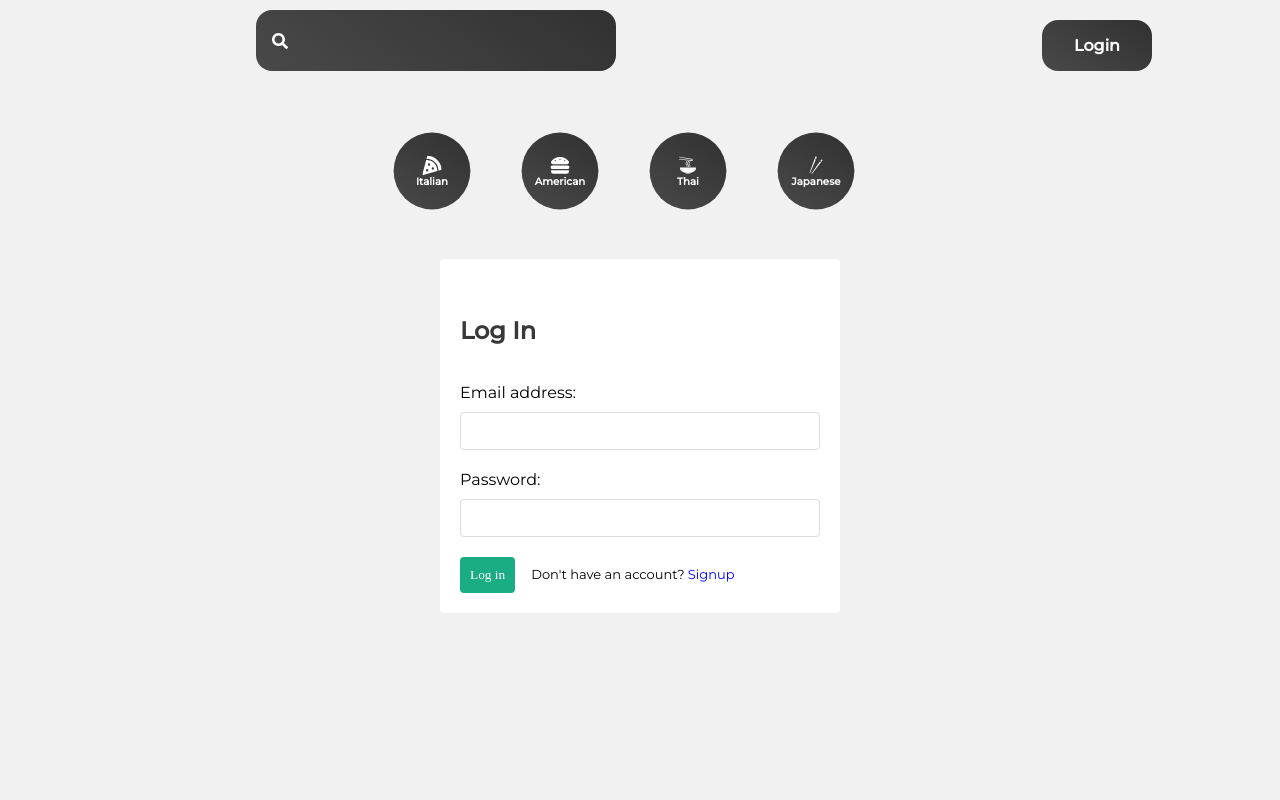
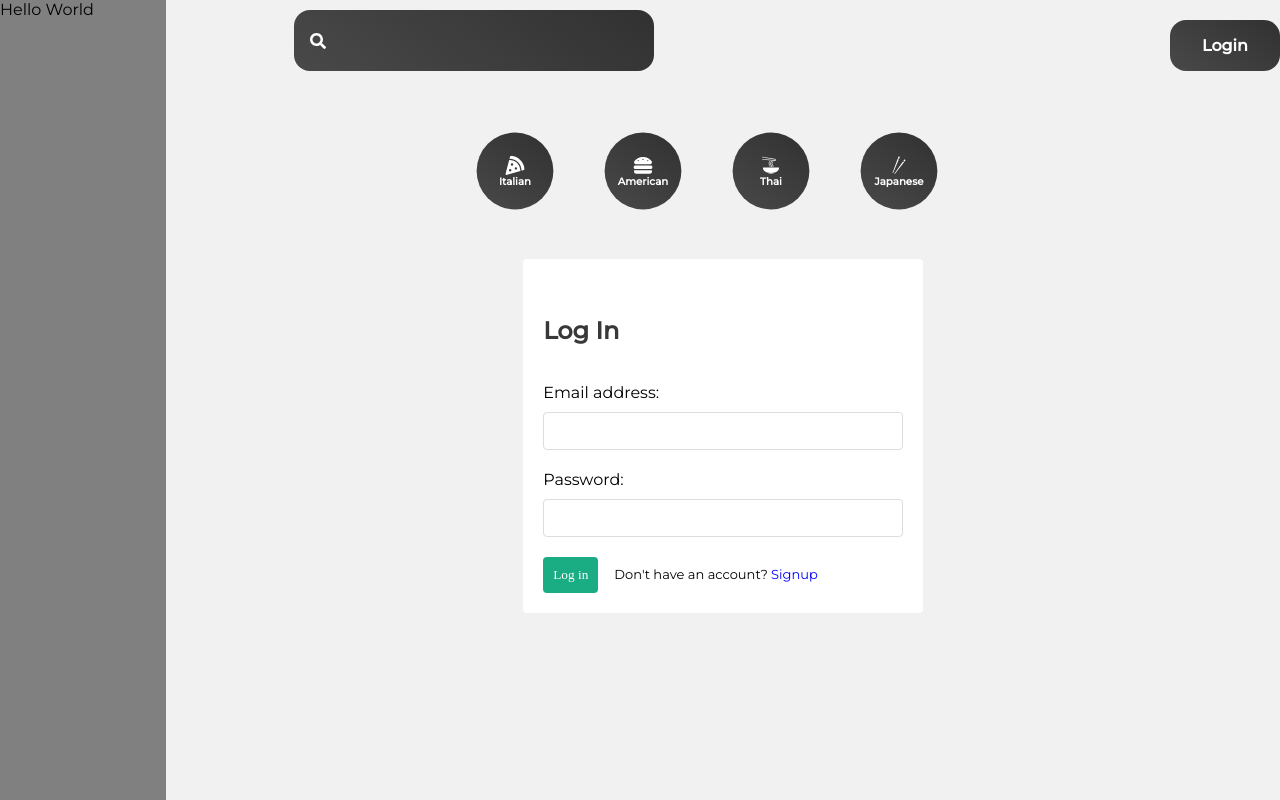
Before and after one commit to rakibul-wdp/Simple-page, a React (Create React App) app in the folder client/: page /login in a window 1280 px wide. Built offline with nearby package versions, Linux system fonts and the light colour scheme.

Commit message:
create simple sidebar

```diff
--- a/client/src/App.js
+++ b/client/src/App.js
@@ -1,16 +1,28 @@
 import { BrowserRouter } from "react-router-dom";
+import styled from "styled-components";
 import Category from "./components/Category";
 import Navbar from "./components/Navbar";
+import SideNavbar from "./components/SideNavbar";
 import Pages from "./pages/Pages";
 
 function App() {
   return (
     <BrowserRouter>
-      <Navbar />
-      <Category />
-      <Pages />
+      <Sidebar>
+        <SideNavbar />
+        <div>
+          <Navbar />
+          <Category />
+          <Pages />
+        </div>
+      </Sidebar>
     </BrowserRouter>
   );
 }
 
+const Sidebar = styled.div`
+  display: grid;
+  grid-template-columns: 13% 87%;
+`
+
 export default App;
--- /dev/null
+++ b/client/src/components/SideNavbar.jsx
@@ -0,0 +1,13 @@
+import React from "react";
+import styled from "styled-components";
+
+const SideNavbar = () => {
+  return <Sidebar>Hello World</Sidebar>;
+};
+
+const Sidebar = styled.div`
+  background: gray;
+  height: 100vh;
+`;
+
+export default SideNavbar;
--- a/client/src/index.css
+++ b/client/src/index.css
@@ -16,7 +16,7 @@ body {
     sans-serif;
   -webkit-font-smoothing: antialiased;
   -moz-osx-font-smoothing: grayscale;
-  margin: 0% 10%;
+  margin: 0;
   background: #f1f1f1;
 }
 
```
